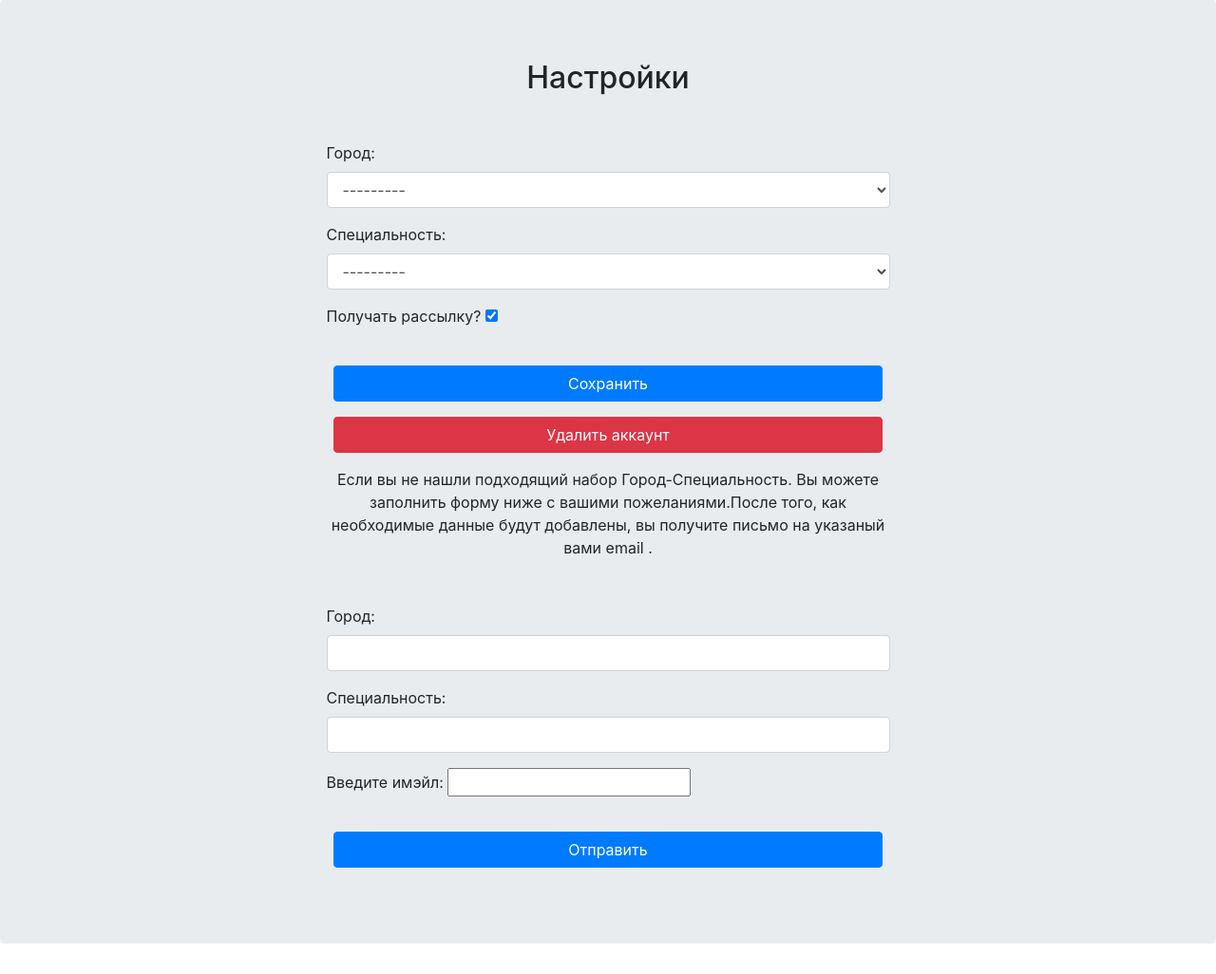
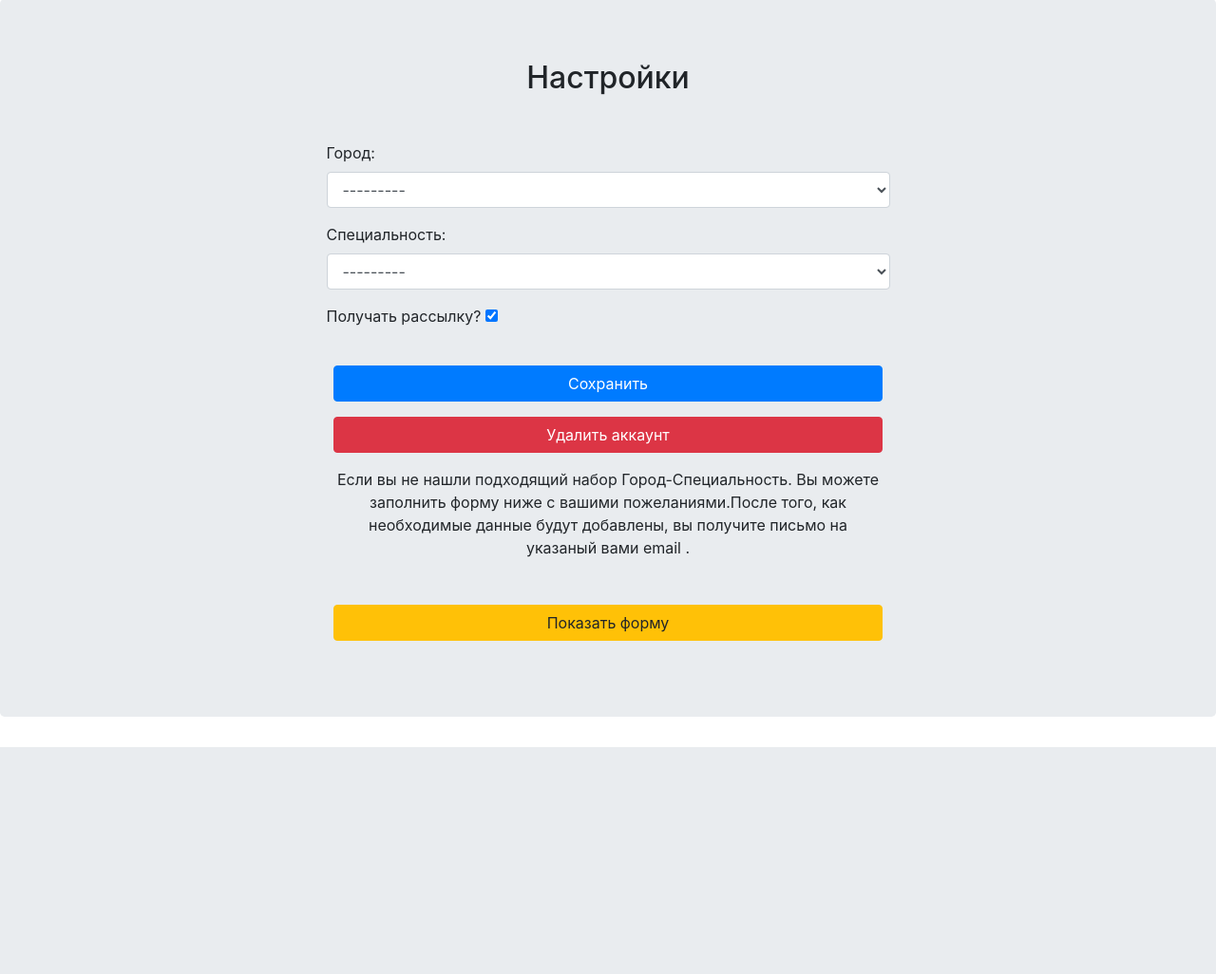
Before and after one commit to NehvedovichVlad/scraping_service, a Django app: page /accounts/update/ in a window 1280 px wide. Shown: the part 81-1107 px from the top of the page at 95% size. After the commit the page ends 868 px from the top, so only its background shows below. Run offline with Django 3.2, Linux system fonts and the light colour scheme; the visitor is signed in with stand-in values (Sample User, id 1); data comes from the database, SQL or seed files in the repository.

Commit message:
favicon, update template contact form, static

```diff
--- a/src/accounts/templates/accounts/update.html
+++ b/src/accounts/templates/accounts/update.html
@@ -25,12 +25,20 @@
       </div>
    </form>
 
-   <form method="POST" action="{% url 'contact' %}"> {% csrf_token %}
-      <div class="row">
    <div class="form-group col-md-6 mx-auto">
       <p class="text-center mb-5">Если вы не нашли подходящий набор Город-Специальность.
          Вы можете заполнить форму ниже с вашими пожеланиями.После того,
          как необходимые данные будут добавлены, вы получите письмо на указаный вами email .</p>
+   <p>
+      <button class="btn btn-warning btn-block" type="button" data-toggle="collapse" data-target="#collapsed" aria-expanded="false" aria-controls="collapseExample">
+         Показать форму
+      </button>
+   </p>
+   <div class="collapse" id="collapsed">
+      <div class="card card-body">
+         <form method="POST" action="{% url 'contact' %}"> {% csrf_token %}
+            <div class="row">
+               <div class="form-group col-md-6 mx-auto">
                   {{ contact_form.as_p }}
                </div>
             </div>
@@ -39,7 +47,10 @@
                <button type="submit" class="btn btn-primary btn-block">Отправить</button>
             </div>
          </form>
+      </div>
+   </div>
 
+</div>
 </div>
 
 
--- a/src/scraping_service/settings.py
+++ b/src/scraping_service/settings.py
@@ -98,3 +98,6 @@ EMAIL_USE_TLS = True
 EMAIL_PORT = 587
 EMAIL_HOST_USER = EMAIL_HOST_USER
 EMAIL_HOST_PASSWORD = EMAIL_HOST_PASSWORD
+
+STATICFILES_DIRS = (os.path.join(BASE_DIR, 'static'),)
+STATIC_ROOT = os.path.join(BASE_DIR, 'staticfiles')
--- a/src/send_emails.py
+++ b/src/send_emails.py
@@ -60,12 +60,12 @@ to = ADMIN_USER
 
 if qs.exists():
     error = qs.first()
-    data = error.data['errors']
+    data = error.data.get('errors', [])
     for i in data:
         _html += f'<p><a href="{i["url"]}">Error: {i["title"]}</a></p>'
         subject = f"Ошибки скрапинга { today }"
         text_content = "Ошибки скрапинга"
-    data = error.data['user_data']
+    data = error.data.get('user_data')
     if data:
         _html += '<hr>'
         _html += '<h2>Пожелания пользователей</h2>'
--- a/src/templates/base.html
+++ b/src/templates/base.html
@@ -1,10 +1,11 @@
+{% load static %}
 <!doctype html>
 <html lang="en">
 <head>
    <!-- Required meta tags -->
    <meta charset="utf-8">
    <meta name="viewport" content="width=device-width, initial-scale=1, shrink-to-fit=no">
-
+   <link rel="icon" href="{% static 'favicon.ico' %}">
    <!-- Bootstrap CSS -->
    <link rel="stylesheet" href="https://cdn.jsdelivr.net/npm/bootstrap@4.5.3/dist/css/bootstrap.min.css" integrity="sha384-TX8t27EcRE3e/ihU7zmQxVncDAy5uIKz4rEkgIXeMed4M0jlfIDPvg6uqKI2xXr2" crossorigin="anonymous">
 
```
Also changed, not shown: src/static/favicon.ico (added). Lines whose indentation alone changed are shown as unchanged.
